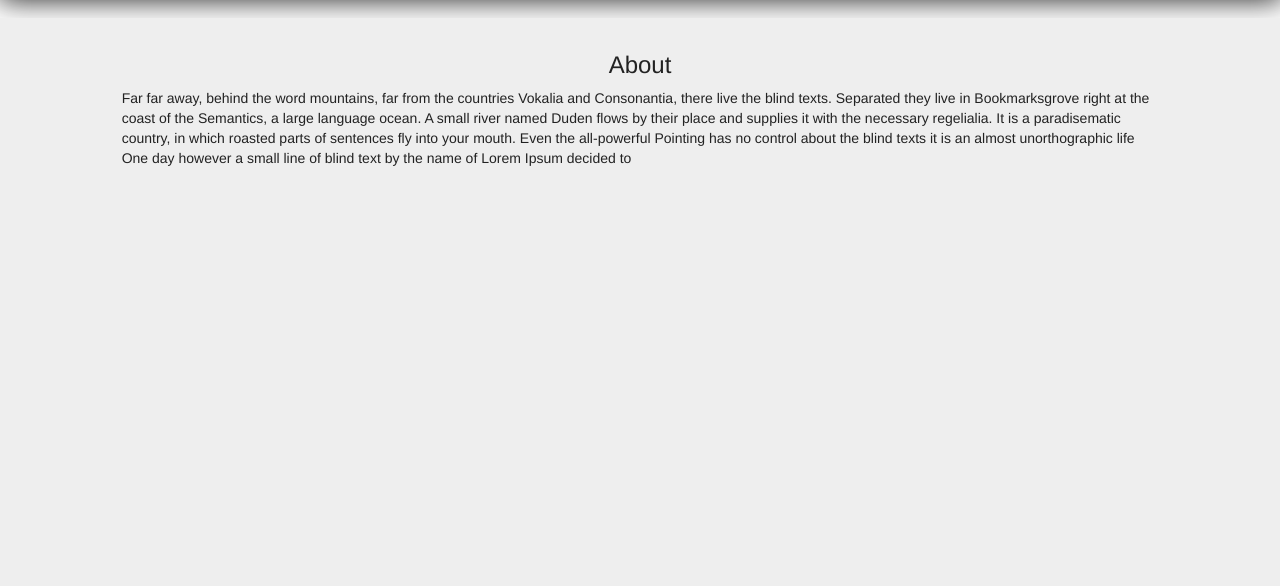
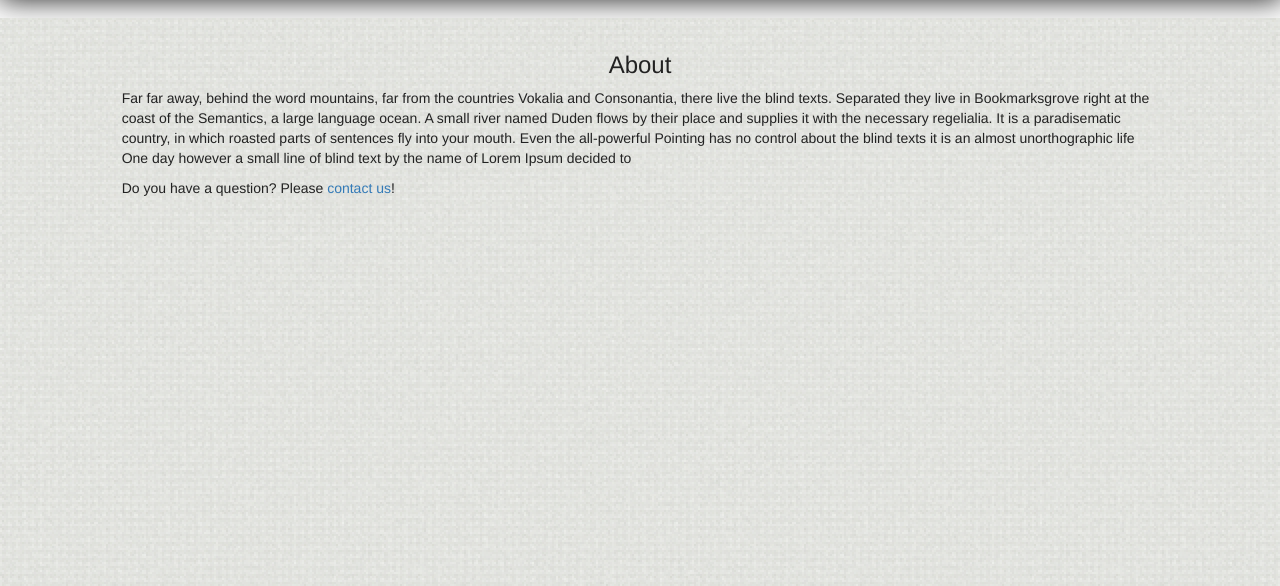
Before and after one commit to n8rzz/scoreboardpizzabc, a website: page dev/index.html in a window 1280 px wide. Shown: the part 726-1312 px from the top of the page. Drawn offline with nearby package versions, Linux system fonts and the light colour scheme; files that its build step writes are made by us from their sources.

Commit message:
adding bg textures

```diff
--- a/dev/index.html
+++ b/dev/index.html
@@ -41,7 +41,7 @@
 			<ul class="nav navbar-nav navbar-right">
 				<li><a href="#about">About</a></li>
 				<li><a href="#menu">Menu</a></li>
-				<li><a href="#coupons">Coupons</a></li>
+				<!-- <li><a href="#coupons">Coupons</a></li> -->
 				<li class="active"><a href="#location">Location</a></li>
 				<li><a href="#contact">Contact</a></li>
 			</ul>
@@ -110,6 +110,9 @@
 				<h3 class="text-center">About</h3>
 				<p>
 					Far far away, behind the word mountains, far from the countries Vokalia and Consonantia, there live the blind texts. Separated they live in Bookmarksgrove right at the coast of the Semantics, a large language ocean. A small river named Duden flows by their place and supplies it with the necessary regelialia. It is a paradisematic country, in which roasted parts of sentences fly into your mouth. Even the all-powerful Pointing has no control about the blind texts it is an almost unorthographic life One day however a small line of blind text by the name of Lorem Ipsum decided to
+				</p>
+				<p>
+					Do you have a question?  Please <a href="#contact">contact us</a>!
 				</p>
 			</section>
 		</div><!-- /.col-md-12 -->
@@ -193,7 +196,7 @@
 			</div><!-- /.tab-content -->
 		</div><!-- /.col-md-12 /#scoreboard-menu -->
 	</div><!-- /.row -->
-
+<!--
 	<div class="row" id="coupons">
 		<div class="col-md-12">
 			<section>
@@ -202,7 +205,7 @@
 
 			</section>
 		</div><!-- /.col-md-12 -->
-	</div><!-- /.row -->
+	<!--</div> /.row -->
 
 	<div class="row" id="location">
 		<div class="col-md-12">
--- a/dev/styles/scss/partials/body.scss
+++ b/dev/styles/scss/partials/body.scss
@@ -24,6 +24,7 @@
 	background-position: top left;
 	#scoreboard-menu{
 		background: #fff;
+		background-image: url('images/stock/texture-ricepaper.png');
 		border: 1px solid #ddd;
 		@include border-radius(11px);
 		img {
@@ -55,7 +56,11 @@
 		}
 	}
 }
-#about {}
+#about {
+	background-image: url('images/stock/texture-farmer.png');
+	background-position: top left;
+	background-repeat: repeat-x;
+}
 #coupons {}
 #location {}
 #contact {
--- a/dev/styles/scss/partials/overboots.scss
+++ b/dev/styles/scss/partials/overboots.scss
@@ -40,6 +40,7 @@ a.navbar-brand img {
 	width: 40%;
 	height: 66%;
 	margin: 0 auto;
+	display: none;
 	padding-top: 15px;
 	background: #fefefe;
 	text-shadow: none;
```
Also changed, not shown: dev/images/stock/texture-farmer.png (added), dev/images/stock/texture-ricepaper.png (added).
